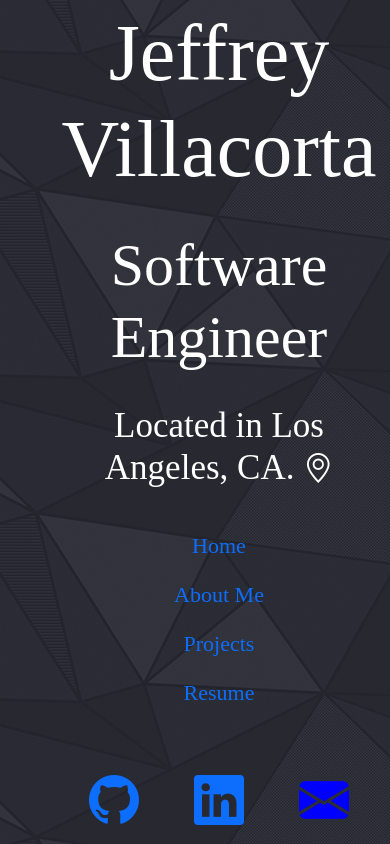
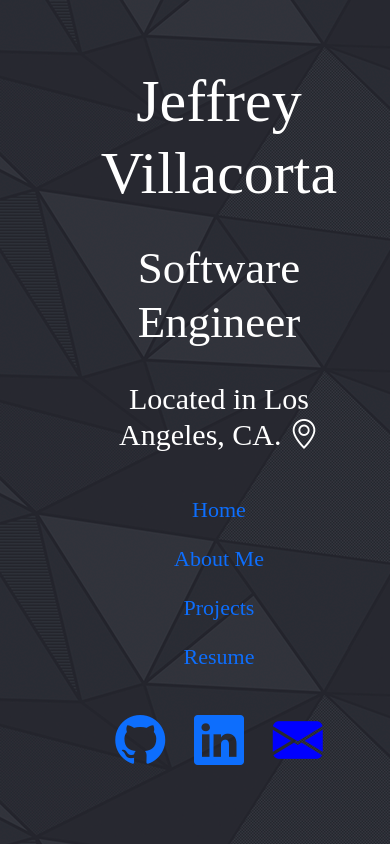
Before and after one commit to Jvilla125/Portfolio, a Next.js app: page / in a window 390 px wide. Built offline with nearby package versions, Linux system fonts and the light colour scheme.

Commit message:
Update the index.js page for h1 to be dynamic with window size

```diff
--- a/components/home.js
+++ b/components/home.js
@@ -7,11 +7,12 @@ export default function Index() {
         <>
             <div class="d-flex position-absolute top-50 start-50 translate-middle">
                 <div class="flex-grow-1 ms-5 text-center">
+                    <br/>
                     <h1 class="Jeff">Jeffrey Villacorta</h1>
                     <br />
-                    <h2 style={{fontSize: "60px"}}>Software Engineer</h2>
+                    <h2 style={{fontSize: "45px"}}>Software Engineer</h2>
                     <br/>
-                    <h4 style={{fontSize: "35px"}}>Located in Los Angeles, CA. <i class="bi bi-geo-alt" style={{fontSize: "30px"}}></i></h4>
+                    <h4 style={{fontSize: "30px"}}>Located in Los Angeles, CA. <i class="bi bi-geo-alt" style={{fontSize: "30px"}}></i></h4>
                     <br/>
                     <ul class="nav nav-underline justify-content-center">
                         <li class="nav-item">
@@ -34,8 +35,8 @@ export default function Index() {
                         </li>
                     </ul>
                     <br/>
+                    <Social />
                     <br/>
-                    <Social />
                 </div>
             </div>
         </>
--- a/styles/globals.css
+++ b/styles/globals.css
@@ -35,6 +35,9 @@ i.bi {
         flex-direction: column;
         align-content: center;
         justify-content: center;
+    }
+    .Jeff{
+        font-size: 60px;
     }
 
 }
```
